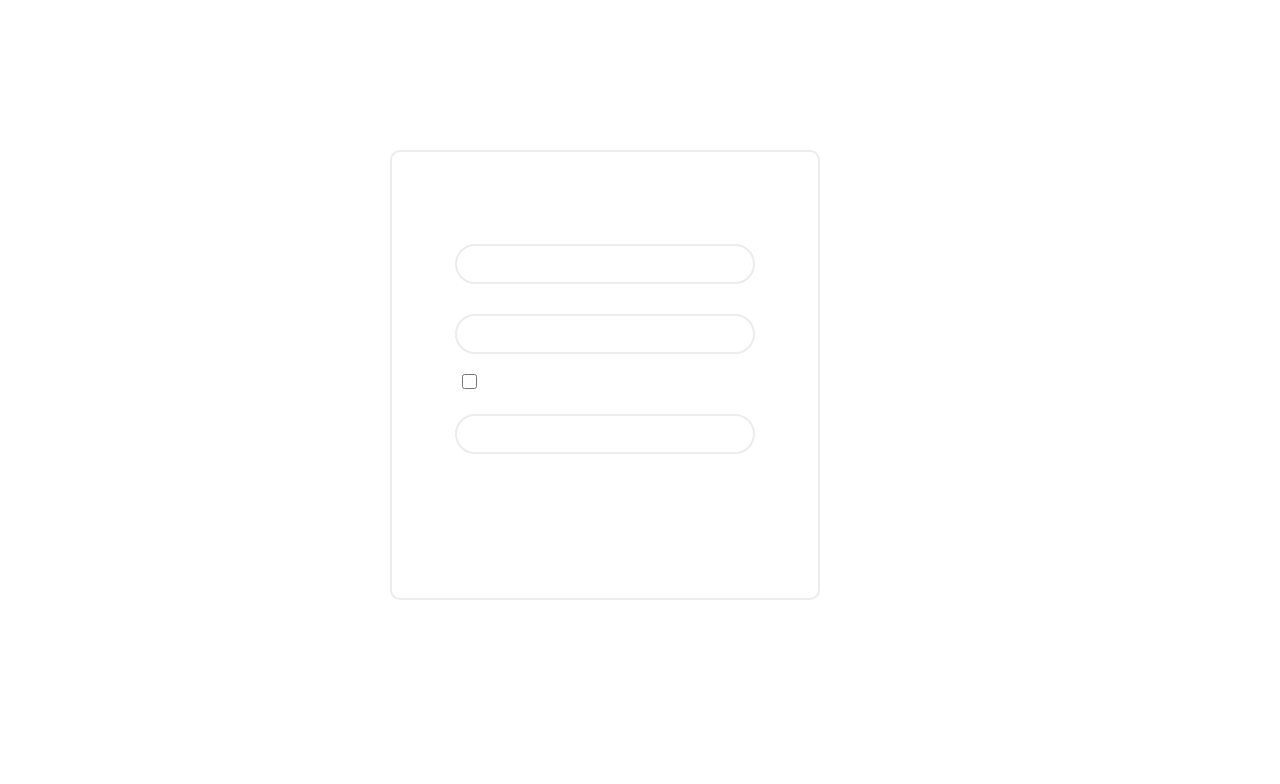
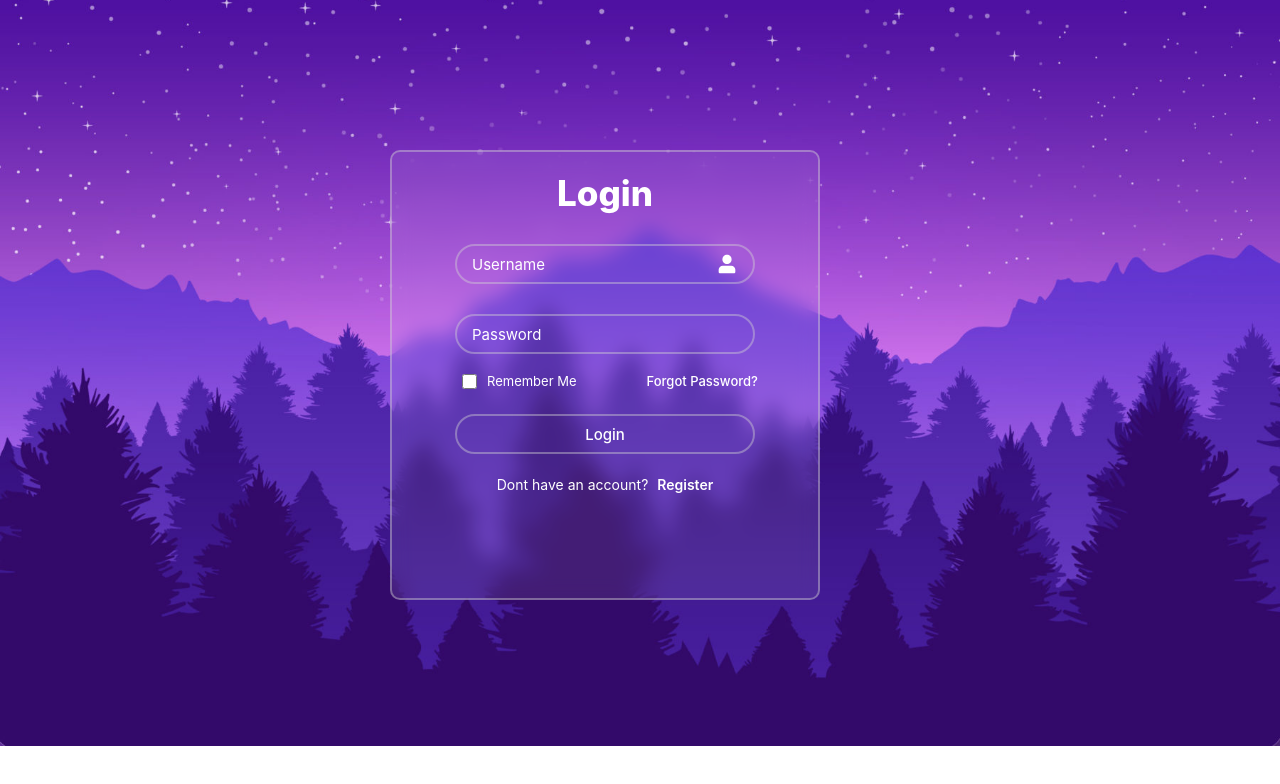
Before and after one commit to muneebrmn/Login-Page, a plain HTML site: page index.html in a window 1280 px wide. Drawn offline with Linux system fonts and the light colour scheme; the site is published under a folder, as on GitHub Pages, so addresses that start at the root find nothing; a web font is replaced by a local one.

Commit message:
Update styles.css

```diff
--- a/styles.css
+++ b/styles.css
@@ -11,7 +11,7 @@
 }
 
 body{
-    background-image: url(/Background.jpg);
+    background-image: url("Background.jpg");
     background-position: center;
     background-repeat: no-repeat;
     background-size: cover;
```
